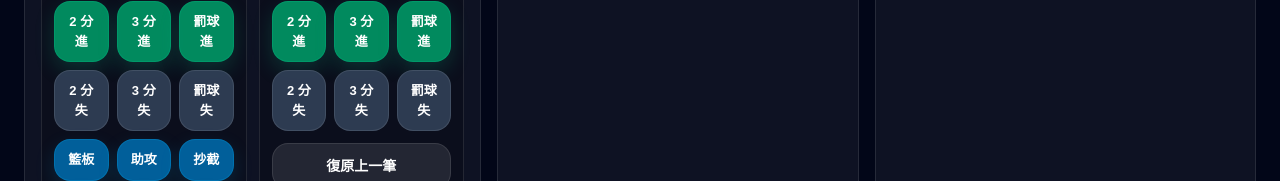
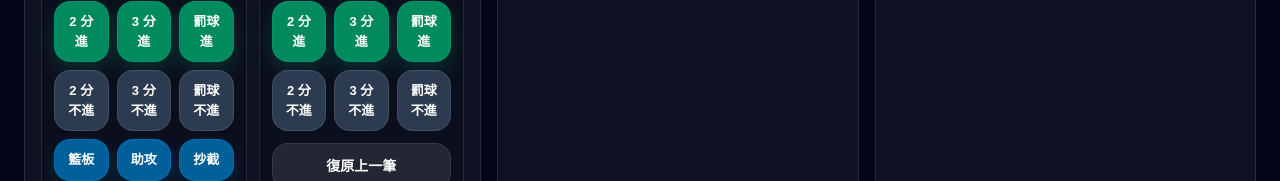
Before and after one commit to YEI-17/sysbasket-stats, a Next.js app: page /games/1/live in a window 1280 px wide. Shown: the part 718-899 px from the top of the page. Built offline with nearby package versions, Linux system fonts and the light colour scheme; no server answers; the database is empty.

Commit message:
;asdlfjk

```diff
--- a/src/app/games/[id]/live/page.tsx
+++ b/src/app/games/[id]/live/page.tsx
@@ -2279,13 +2279,13 @@ async function syncDerivedStatsSilently(currentGameId: string) {
                     罰球進
                   </button>
                   <button onClick={() => addEvent("fg2_miss")} className={actionBtnClass("miss")}>
-                    2 分失
+                    2 分不進
                   </button>
                   <button onClick={() => addEvent("fg3_miss")} className={actionBtnClass("miss")}>
-                    3 分失
+                    3 分不進
                   </button>
                   <button onClick={() => addEvent("ft_miss")} className={actionBtnClass("miss")}>
-                    罰球失
+                    罰球不進
                   </button>
                   <button onClick={() => addEvent("reb")} className={actionBtnClass("def")}>
                     籃板
@@ -2336,21 +2336,21 @@ async function syncDerivedStatsSilently(currentGameId: string) {
                     onClick={() => addEvent("fg2_miss", "teamB")}
                     className={actionBtnClass("miss")}
                   >
-                    2 分失
+                    2 分不進
                   </button>
 
                   <button
                     onClick={() => addEvent("fg3_miss", "teamB")}
                     className={actionBtnClass("miss")}
                   >
-                    3 分失
+                    3 分不進
                   </button>
 
                   <button
                     onClick={() => addEvent("ft_miss", "teamB")}
                     className={actionBtnClass("miss")}
                   >
-                    罰球失
+                    罰球不進
                   </button>
                 </div>
 
```
